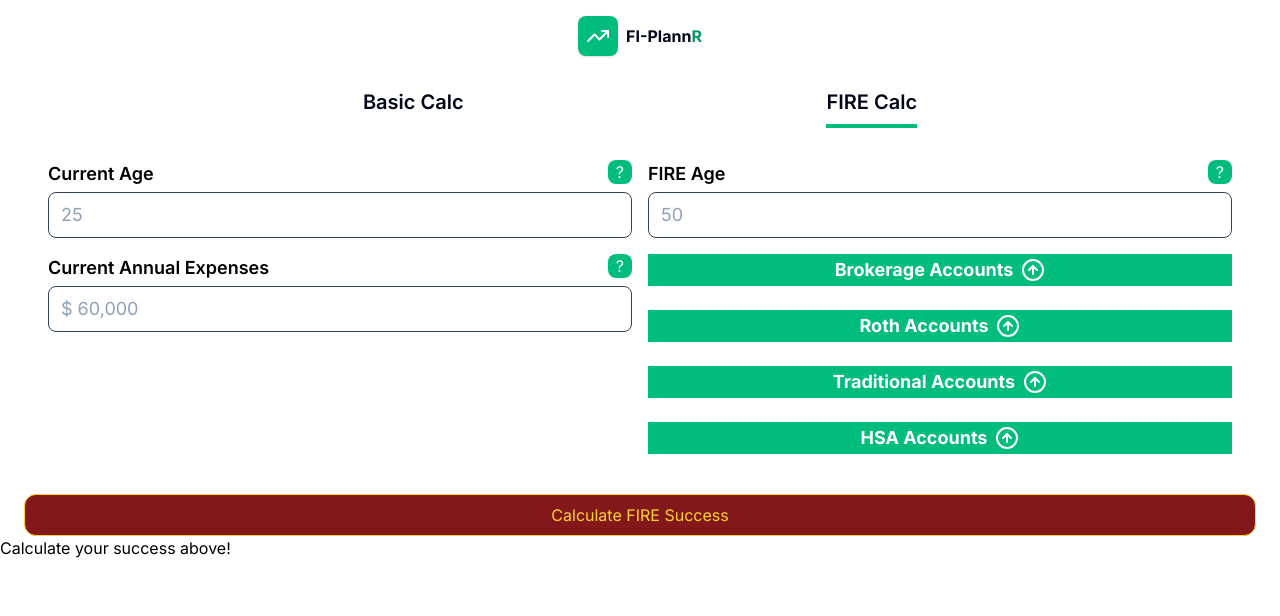
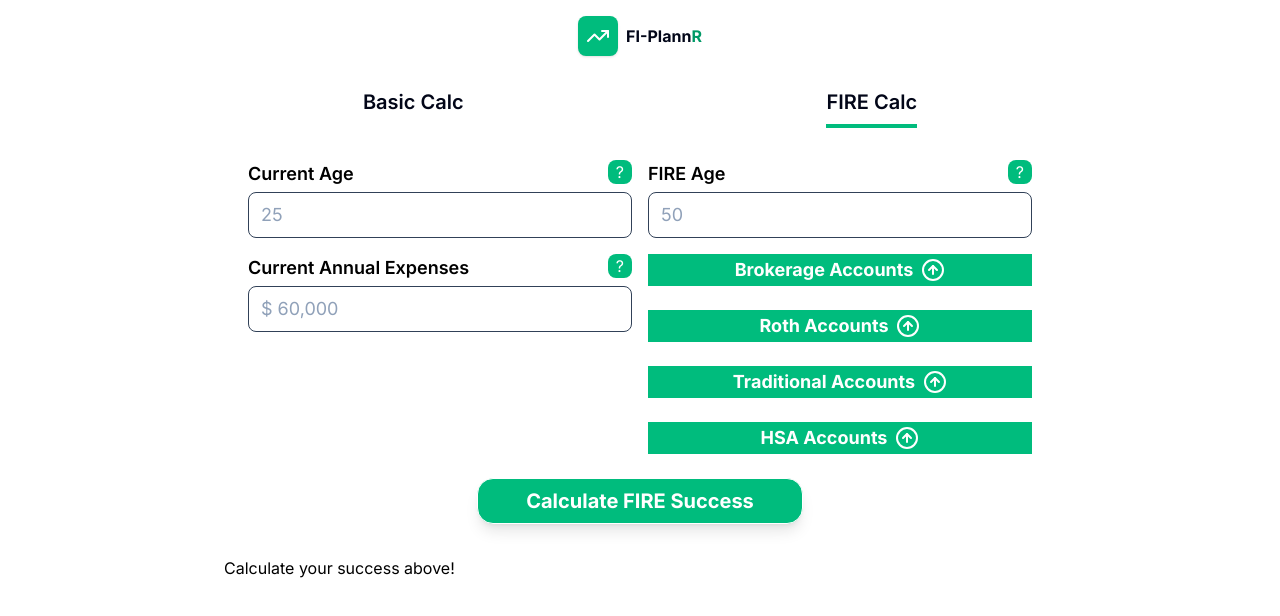
Before and after one commit to jwilliams21/fi-plannr, a React (Vite) app: page /fire in a window 1280 px wide. Shown: the top 616 px of the page. Built offline with nearby package versions, Linux system fonts and the light colour scheme.

Commit message:
Outer Fire Dashboard positioning to mirror Basic Dashboard

```diff
--- a/src/components/FireCalculatorForm.jsx
+++ b/src/components/FireCalculatorForm.jsx
@@ -10,24 +10,6 @@ export default function FireCalculatorForm({ onCalculated }) {
 
     const { handleSubmit, register, formState: { errors } } = useForm({
         resolver: zodResolver(fireSchema),
-        // defaultValues: {
-        //     currentAge: 54,
-        //     fireAge: 55,
-        //     currentAnnualExpenses: 60000,
-        //     totalBrokerage: 10000,
-        //     brokerageContribution: 100,
-        //     brokerageReturnRate: 8,
-        //     totalRoth: 7500,
-        //     rothContribution: 625,
-        //     rothReturnRate: 8,
-        //     totalTraditional: 35000,
-        //     tradtionalContribution: 500,
-        //     traditionalEmployerContribution: 300,
-        //     tradtionalReturnRate: 8,
-        //     totalHsa: 5000,
-        //     hsaContributions: 366.66,
-        //     hsaReturnRate: 8
-        // }
     });
 
     const onSubmit = (data) => {
@@ -36,13 +18,13 @@ export default function FireCalculatorForm({ onCalculated }) {
     }
 
     return (
-        <form className='flex flex-col gap-4 px-6 w-full' onSubmit={handleSubmit(onSubmit)} autoComplete='off'>
+        <form className='flex flex-col items-center w-full' onSubmit={handleSubmit(onSubmit)} autoComplete='off'>
             <FireInputs
                 register={register}
                 errors={errors}
             />
             <Button
-                variant='fire'
+                variant='calc'
                 type='submit'
             >Calculate FIRE Success</Button>
         </form>
--- a/src/components/FireInputs.jsx
+++ b/src/components/FireInputs.jsx
@@ -73,7 +73,7 @@ export default function FireInputs({register, errors}) {
                 <div className='flex flex-col gap-6'>
                     <div className='flex flex-col gap-2'>
                         <div
-                        className='flex gap-2 justify-center items-center text-lg font-bold border-2 border-emerald-500 bg-emerald-500 text-white text-center'
+                        className='cursor-pointer flex gap-2 justify-center items-center text-lg font-bold border-2 border-emerald-500 bg-emerald-500 text-white text-center'
                         onClick={() => toggleBrokerage()}>
                             <h2>Brokerage Accounts</h2>
                             {brokerageOpen ? <ArrowDownCircle /> : <ArrowUpCircle />}
@@ -126,7 +126,7 @@ export default function FireInputs({register, errors}) {
 
                     <div className='flex flex-col gap-2'>
                         <div
-                        className='flex gap-2 justify-center items-center text-lg font-bold border-2 border-emerald-500 bg-emerald-500 text-white text-center'
+                        className='cursor-pointer flex gap-2 justify-center items-center text-lg font-bold border-2 border-emerald-500 bg-emerald-500 text-white text-center'
                         onClick={() => toggleRoth()}>
                             <h2>Roth Accounts</h2>
                             {rothOpen ? <ArrowDownCircle /> : <ArrowUpCircle />}
@@ -179,7 +179,7 @@ export default function FireInputs({register, errors}) {
 
                     <div className='flex flex-col gap-2'>
                         <div
-                        className='flex gap-2 justify-center items-center text-lg font-bold border-2 border-emerald-500 bg-emerald-500 text-white text-center'
+                        className='cursor-pointer flex gap-2 justify-center items-center text-lg font-bold border-2 border-emerald-500 bg-emerald-500 text-white text-center'
                         onClick={() => toggleTraditional()}>
                             <h2>Traditional Accounts</h2>
                             {traditionalOpen ? <ArrowDownCircle /> : <ArrowUpCircle />}
@@ -246,7 +246,7 @@ export default function FireInputs({register, errors}) {
 
                     <div className='flex flex-col gap-2'>
                         <div
-                        className='flex gap-2 justify-center items-center text-lg font-bold border-2 border-emerald-500 bg-emerald-500 text-white text-center'
+                        className='cursor-pointer flex gap-2 justify-center items-center text-lg font-bold border-2 border-emerald-500 bg-emerald-500 text-white text-center'
                         onClick={() => toggleHsa()}>
                             <h2>HSA Accounts</h2>
                             {hsaOpen ? <ArrowDownCircle /> : <ArrowUpCircle />}
--- a/src/pages/FireCalculator.jsx
+++ b/src/pages/FireCalculator.jsx
@@ -6,7 +6,7 @@ export default function FireCalculator() {
     const [fireResults, setFireResults] = useState(null);
 
     return (
-        <div>
+        <div className='flex flex-col gap-8 mb-12 md:px-24 lg:px-56'>
             <FireCalculatorForm onCalculated={setFireResults} />
             <FireDashboard results={fireResults} />
         </div>
```
